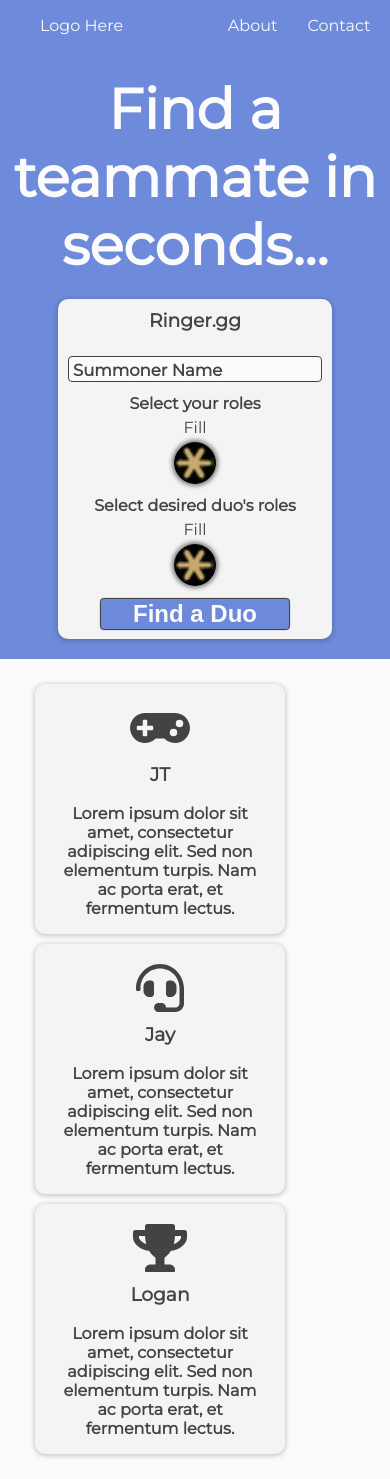
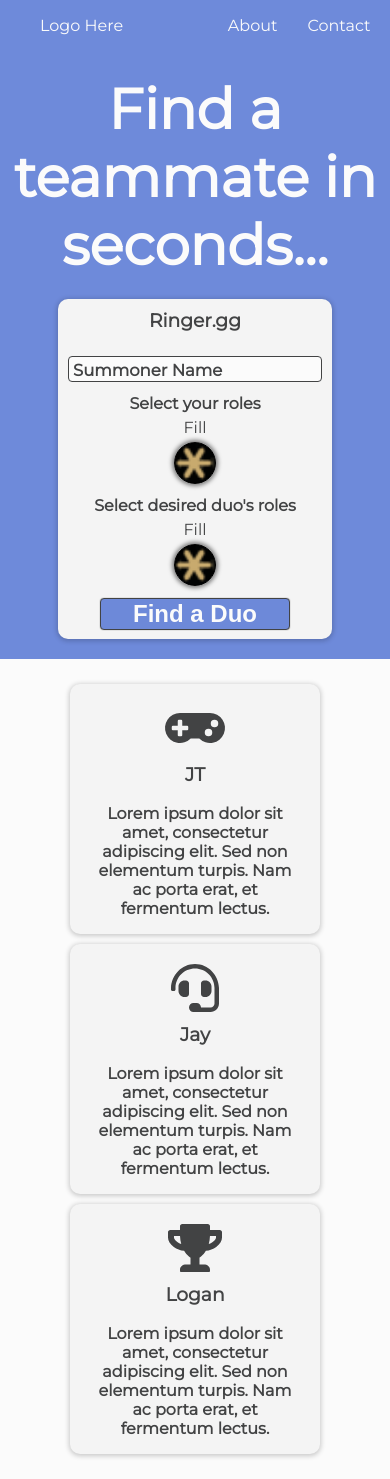
Before and after one commit to jayvickers/ringer, a React app: page / in a window 390 px wide. Built offline with nearby package versions, Linux system fonts and the light colour scheme.

Commit message:
responsiveness for info panels

```diff
--- a/src/index.less
+++ b/src/index.less
@@ -31,6 +31,12 @@
   }
   .bottom-pane {
     flex-direction: column;
+  }
+  .bottom-pane {
+    .info-panel {
+      margin-left: auto;
+      margin-right: auto;
+    }
   }
 }
 
@@ -71,4 +77,10 @@
       }
     }
   }
+  .bottom-pane {
+    .info-panel {
+      margin-left: auto;
+      margin-right: auto;
+    }
+  }
 }
```
